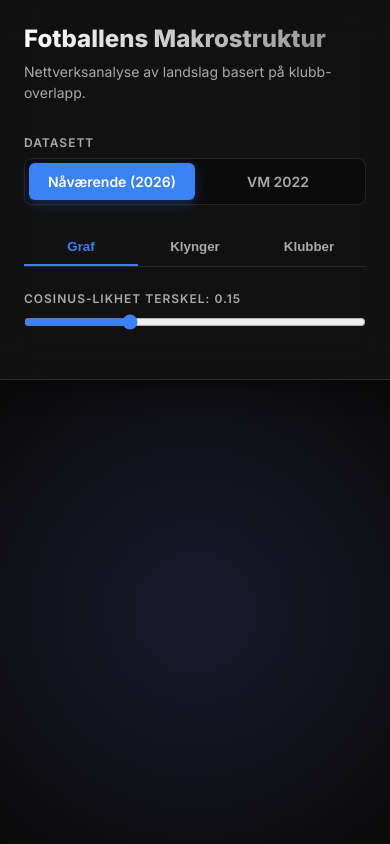
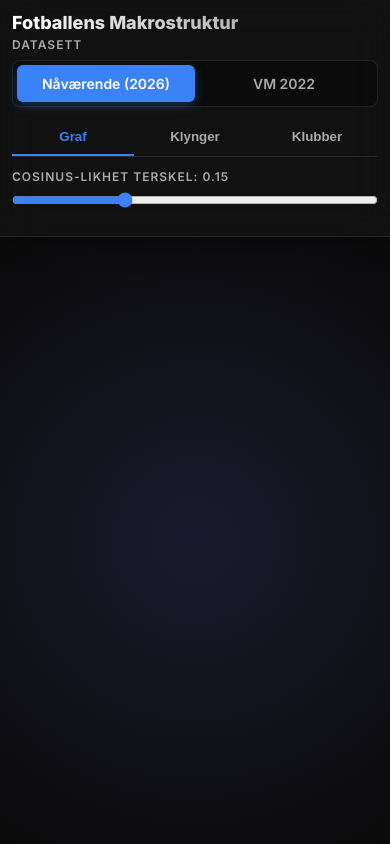
Before and after one commit to Yoonsen/football_network_app, a plain HTML site: page public/index.html in a window 390 px wide. Drawn offline with nearby package versions, Linux system fonts and the light colour scheme.

Commit message:
Optimize mobile layout for tab visibility

```diff
--- a/public/style.css
+++ b/public/style.css
@@ -262,12 +262,28 @@ div.vis-tooltip {
     #sidebar {
         width: 100%;
         height: auto;
-        max-height: 45vh;
+        max-height: 50vh;
         border-right: none;
         border-bottom: 1px solid var(--border);
+        padding: 12px;
+        -webkit-overflow-scrolling: touch;
     }
     #network-container {
-        height: 55vh;
+        height: 50vh;
+    }
+
+    .header h1 {
+        font-size: 18px;
+        margin-bottom: 4px;
+    }
+    .header p {
+        display: none; /* Skjul p-tag for å spare plass */
+    }
+    .control-group {
+        margin-bottom: 12px;
+    }
+    .tabs-header {
+        margin-bottom: 12px;
     }
 
     /* Make details panel a floating popup on mobile */
@@ -283,7 +299,8 @@ div.vis-tooltip {
         box-shadow: 0 10px 40px rgba(0,0,0,0.8);
         border: 1px solid var(--accent);
         margin-top: 0;
-        max-height: 40vh;
+        max-height: 35vh;
         overflow-y: auto;
+        -webkit-overflow-scrolling: touch;
     }
 }
```
